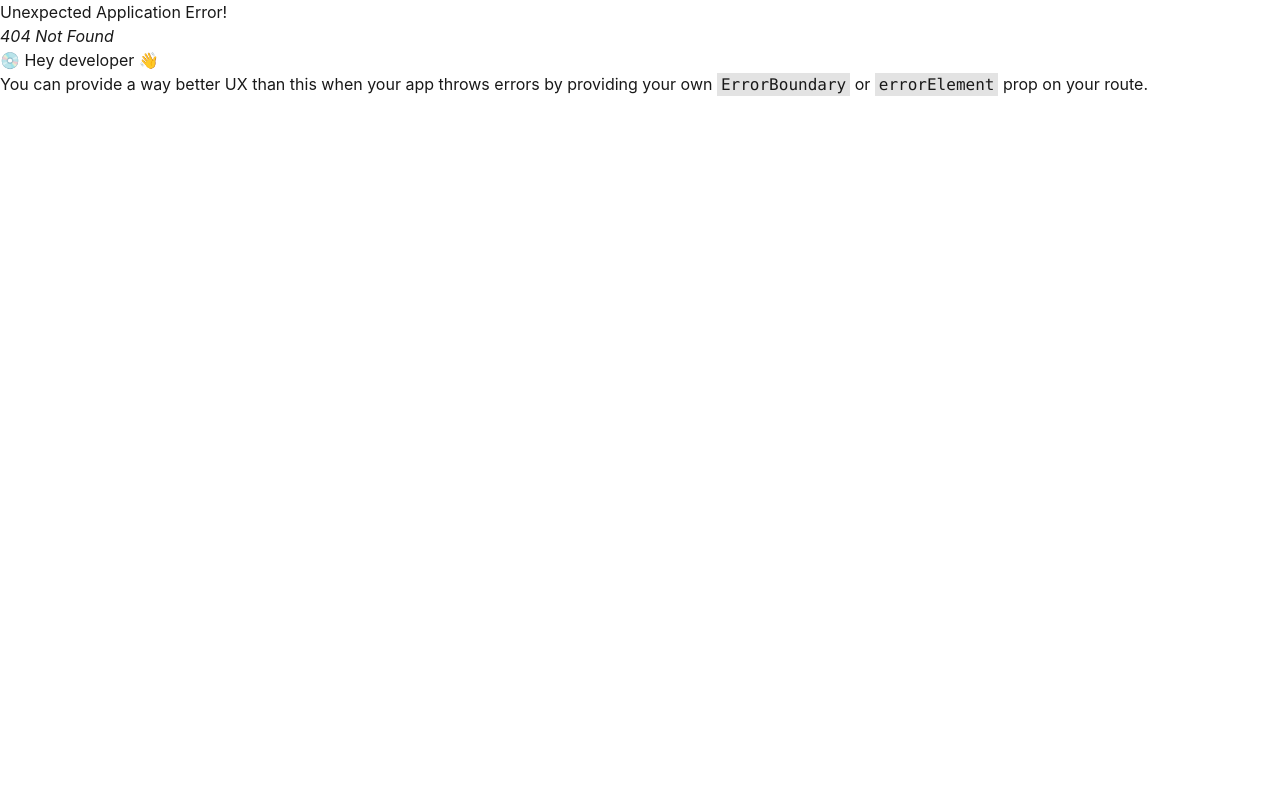
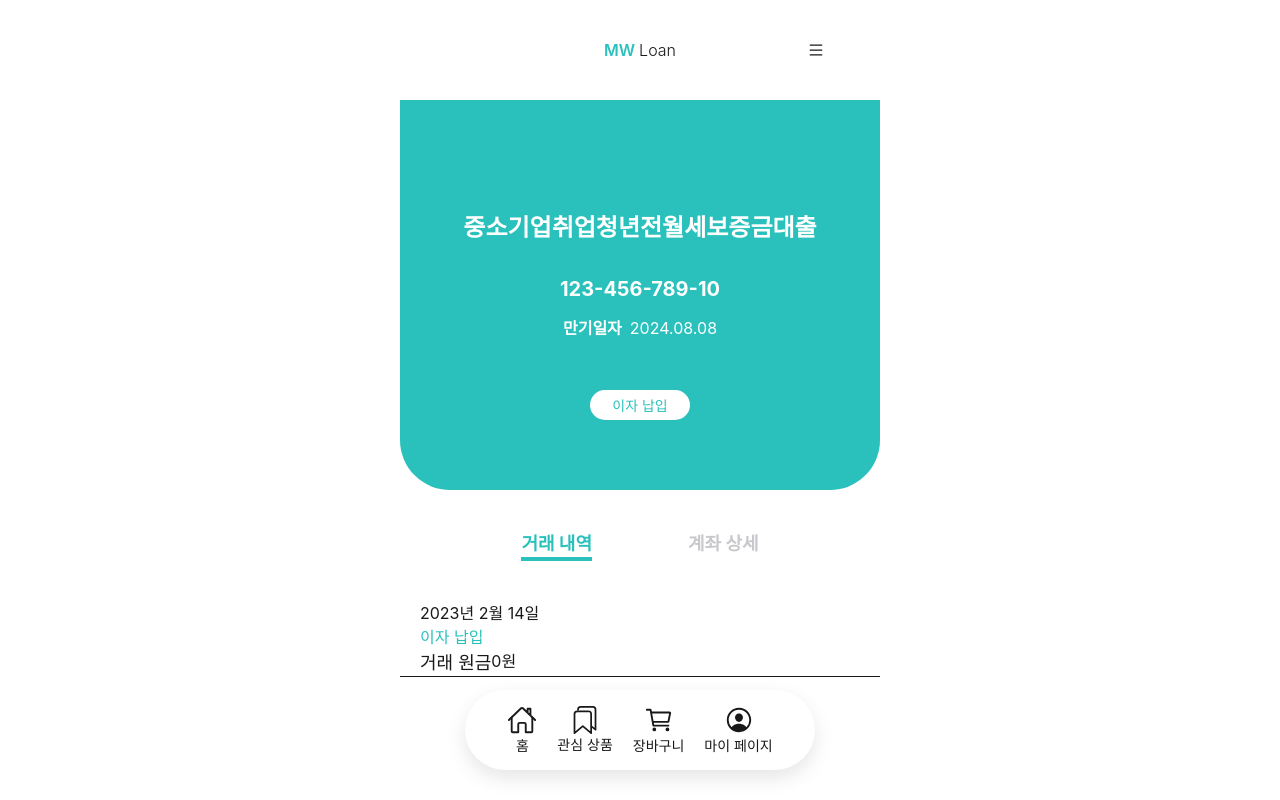
Before and after one commit to whtmdgn1409/Mini-Project-6-FE, a React (Vite) app: page /userloan/1 in a window 1280 px wide. Before the commit this address had no page. Built offline with nearby package versions, Linux system fonts and the light colour scheme; a web font is replaced by a local one.

Commit message:
[#5] 이용 중인 대출 페이지 마크업

```diff
--- a/src/components/Header.tsx
+++ b/src/components/Header.tsx
@@ -8,7 +8,7 @@ const Header = (props: Props) => {
     <div className='flex relative m-auto h-[100px] w-96 items-center justify-center'>
       <div className='inset-x-0 top-0 text-center'>
         <span className='text-mw font-semibold'>MW </span>
-        <span className='--black-100 font-light'>Bank</span>
+        <span className='--black-100 font-light'>Loan</span>
         <button className='absolute right-2 top-[50%] translate-y-[-50%]'>
           <Link to='/'>
             {' '}
--- a/src/components/MyPage/LoanBox.tsx
+++ b/src/components/MyPage/LoanBox.tsx
@@ -1,9 +1,14 @@
 import React from 'react';
 import { MdKeyboardArrowRight } from 'react-icons/md';
+import { useNavigate } from 'react-router';
 
 const LoanBox = () => {
+  const navigate = useNavigate();
   return (
-    <div className='shadow-default rounded-default bg-white w-[360px] h-[100px] flex flex-col px-5 relative justify-center'>
+    <div
+      onClick={() => navigate('/userloan/123')}
+      className='shadow-default rounded-default bg-white w-[360px] h-[100px] flex flex-col px-5 relative justify-center cursor-pointer'
+    >
       <span className='text-mw font-bold text-[18px]'>
         중소기업취업청년대출
       </span>
--- /dev/null
+++ b/src/components/UserLoan/AccountDetail.tsx
@@ -0,0 +1,9 @@
+import React from 'react';
+
+type Props = {};
+
+const AccountDetail = (props: Props) => {
+  return <div>AccountDetail</div>;
+};
+
+export default AccountDetail;
--- /dev/null
+++ b/src/components/UserLoan/AccountHistory.tsx
@@ -0,0 +1,21 @@
+import React from 'react';
+
+type Props = {};
+
+const AccoutHistory = (props: Props) => {
+  return (
+    <div className='border-b px-[20px]'>
+      <span>2023년 2월 14일</span>
+      <br />
+      <span className='text-mw mb-5'>이자 납입</span>
+      <div className='flex flex-col'>
+        <div className='flex'>
+          <span className='text-[18px]'>거래 원금</span>
+          <span>0원</span>
+        </div>
+      </div>
+    </div>
+  );
+};
+
+export default AccoutHistory;
--- a/src/main.tsx
+++ b/src/main.tsx
@@ -42,7 +42,7 @@ const router = createBrowserRouter([
         element: <UserInfoPage />,
       },
       {
-        path: '/userloan',
+        path: '/userloan/:loanId',
         element: <UserLoanPage />,
       },
       {
--- a/src/pages/MyPage/index.tsx
+++ b/src/pages/MyPage/index.tsx
@@ -12,9 +12,9 @@ const Mypage = (props: Props) => {
   const navigate = useNavigate();
   const settings = {
     dots: true,
+    slidesToShow: 3,
     className: 'center',
-    centerMode: true,
-    slidesToShow: 3,
+    centerPadding: '20px',
   };
   return (
     <div className='mx-[60px]'>
@@ -34,6 +34,8 @@ const Mypage = (props: Props) => {
         <LikeBox />
         <LikeBox />
         <LikeBox />
+        <LikeBox />
+        <LikeBox />
       </Slider>
       <div>
         <h2 className='text-[20px] font-bold mt-[20px] mb-[10px]'>
--- a/src/pages/UserLoanPage/index.tsx
+++ b/src/pages/UserLoanPage/index.tsx
@@ -1,9 +1,53 @@
-import React from 'react';
+import React, { useState } from 'react';
+import AccountDetail from '../../components/UserLoan/AccountDetail';
+import AccoutHistory from '../../components/UserLoan/AccountHistory';
 
 type Props = {};
 
 const UserLonaPage = (props: Props) => {
-  return <div>UserLonaPage</div>;
+  const [menuChange, setMenuChange] = useState(false);
+  const activeClassName = () => {
+    return 'cursor-pointer text-mw font-bold border-solid border-mw border-b-4 text-[18px]';
+  };
+  const defaultClassName = () => {
+    return 'cursor-pointer text-mw-gray font-bold text-[18px]';
+  };
+
+  const accountHistory = () => <AccoutHistory />;
+
+  const accountDetail = () => <AccountDetail />;
+  return (
+    <div>
+      <div className='h-[390px] bg-mw flex flex-col justify-center items-center rounded-b-[50px]'>
+        <span className='font-bold text-white text-[24px] mt-10'>
+          중소기업취업청년전월세보증금대출
+        </span>
+        <span className='font-bold text-white text-[20px] mt-7 mb-3'>
+          123-456-789-10
+        </span>
+        <div className='flex gap-2'>
+          <span className='font-bold text-white'>만기일자</span>
+          <span className='text-white'>2024.08.08</span>
+        </div>
+        <button className='mwBtn-white !h-[30px] mt-[50px]'>이자 납입</button>
+      </div>
+      <div className='flex gap-24 justify-center my-10'>
+        <h3
+          onClick={() => setMenuChange(false)}
+          className={!menuChange ? activeClassName() : defaultClassName()}
+        >
+          거래 내역
+        </h3>
+        <h3
+          onClick={() => setMenuChange(true)}
+          className={menuChange ? activeClassName() : defaultClassName()}
+        >
+          계좌 상세
+        </h3>
+      </div>
+      {menuChange ? accountDetail() : accountHistory()}
+    </div>
+  );
 };
 
 export default UserLonaPage;
```
